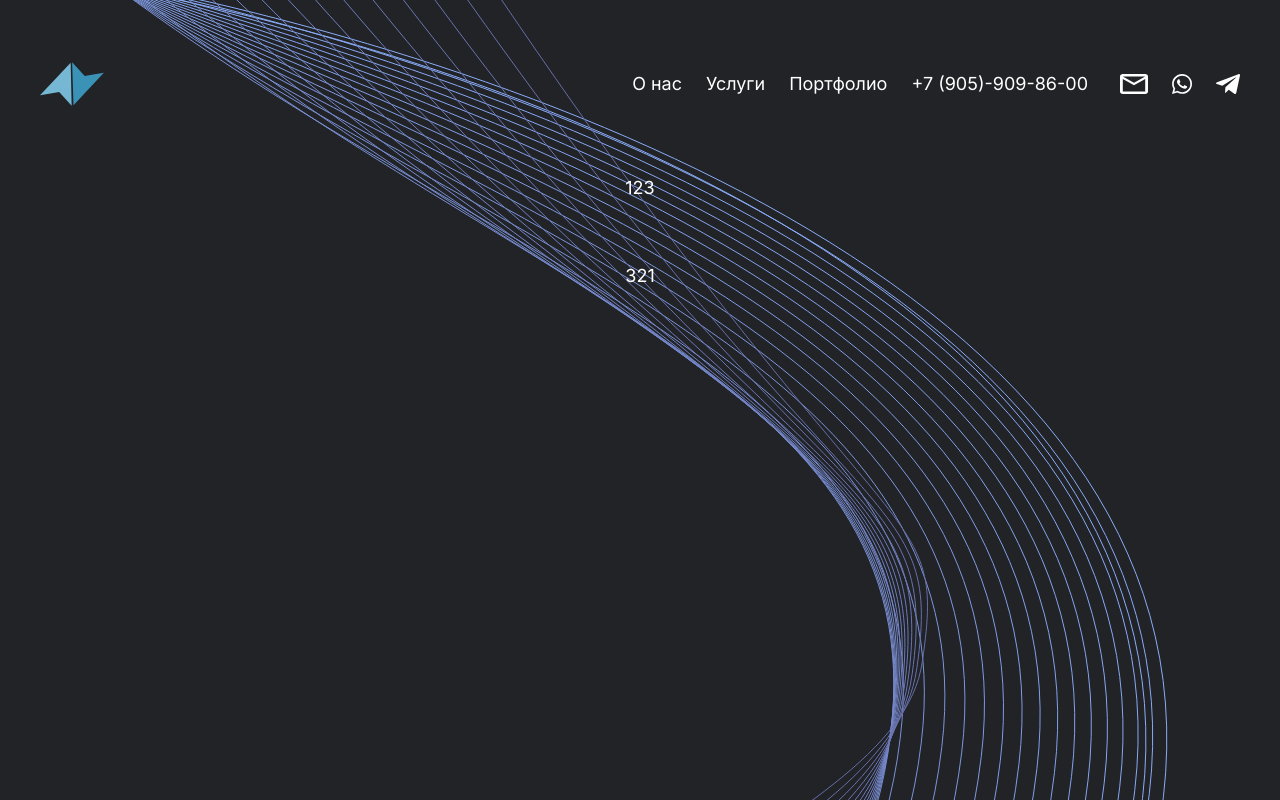
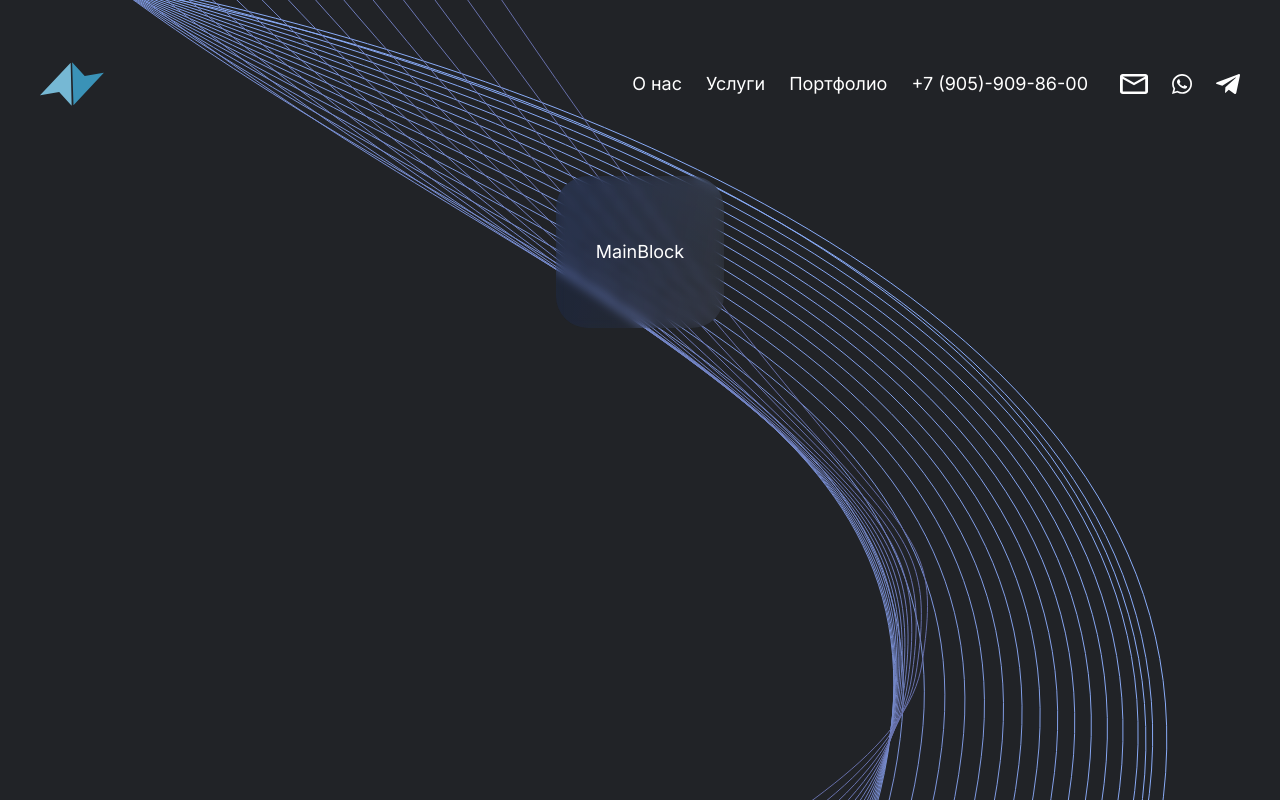
Before and after one commit to NextWave1/nextwave-site, a Next.js app: page / in a window 1280 px wide. Built offline with nearby package versions, Linux system fonts and the light colour scheme; a web font is replaced by a local one.

Commit message:
Добавил на страницу главный блок, перенастроил градиент и блюр

```diff
--- a/src/entities/contacts/ui/Contacts.tsx
+++ b/src/entities/contacts/ui/Contacts.tsx
@@ -9,7 +9,7 @@ export const Contacts: FC = () => {
 	return (
 		<div className={styles.contacts}>
 			{contactsIcons.map(icon => (
-				<ContactIcon icon={icon} key={icon.link} />
+				<ContactIcon icon={icon} key={icon.name} />
 			))}
 		</div>
 	)
--- a/src/screens/main-page/ui/MainPage.tsx
+++ b/src/screens/main-page/ui/MainPage.tsx
@@ -1,12 +1,13 @@
 import { FC } from 'react'
+
+import { MainBlock } from '@/widgets/main-block'
 
 import styles from './MainPage.module.scss'
 
 export const MainPage: FC = () => {
 	return (
 		<main className={styles.page}>
-			<div>123</div>
-			<div>321</div>
+			<MainBlock />
 		</main>
 	)
 }
--- /dev/null
+++ b/src/widgets/main-block/index.ts
@@ -0,0 +1 @@
+export { MainBlock } from './ui/MainBlock'
--- /dev/null
+++ b/src/widgets/main-block/ui/MainBlock.module.scss
@@ -0,0 +1,3 @@
+.block {
+	@apply px-40 py-64 rounded-32 blue-gradient bg-blur flex items-center gap-64;
+}
--- /dev/null
+++ b/src/widgets/main-block/ui/MainBlock.tsx
@@ -0,0 +1,7 @@
+import { FC } from 'react'
+
+import styles from './MainBlock.module.scss'
+
+export const MainBlock: FC = () => {
+	return <section className={styles.block}>MainBlock</section>
+}
--- a/tailwind.config.ts
+++ b/tailwind.config.ts
@@ -70,7 +70,10 @@ const config: Config = {
 			addUtilities({
 				'.blue-gradient': {
 					background:
-						'linear-gradient(to right, rgba(25, 59, 145, 0.1625), rgba(195, 204, 227, 0.0525));',
+						'linear-gradient(100deg, rgba(25, 59, 145, 0.16) 16.8%, rgba(195, 204, 227, 0.05) 100%);',
+				},
+				'.bg-blur': {
+					backdropFilter: 'blur(5px);',
 				},
 				'.T1': {
 					fontWeight: '400',
```
